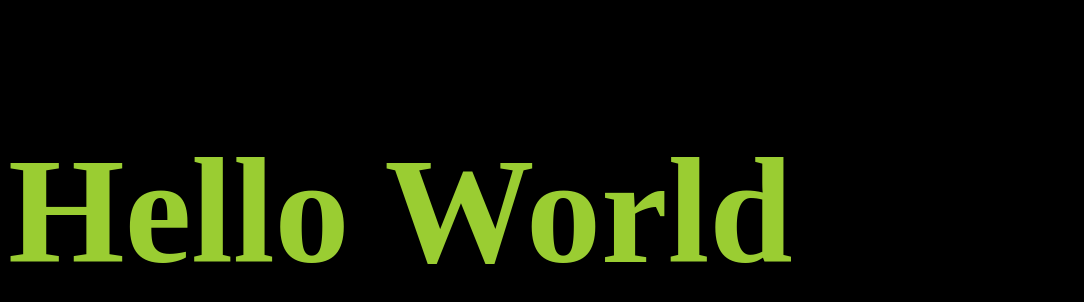
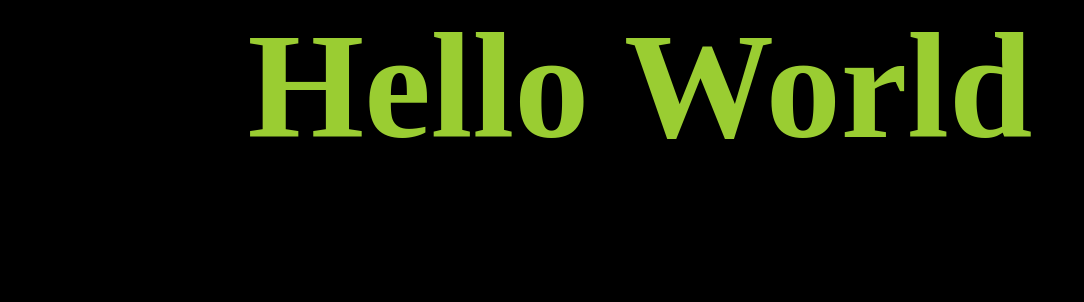
Before and after one commit to francescominutella/htmlcss-hello, a plain HTML site: page index.html in a window 1280 px wide. Shown: the whole page, without its empty margins (0-1084 px from the left). Drawn offline with Linux system fonts and the light colour scheme.

Commit message:
align title

```diff
--- a/style.css
+++ b/style.css
@@ -1,7 +1,12 @@
+*{
+    margin: 0;
+    box-sizing: border-box;
+}
 body{
     background: black;
 }
 .title{
     font-size: 100px;
     color: yellowgreen;
+    text-align: center;
 }
```
Also changed, not shown: index.html (line endings or trailing spaces).
